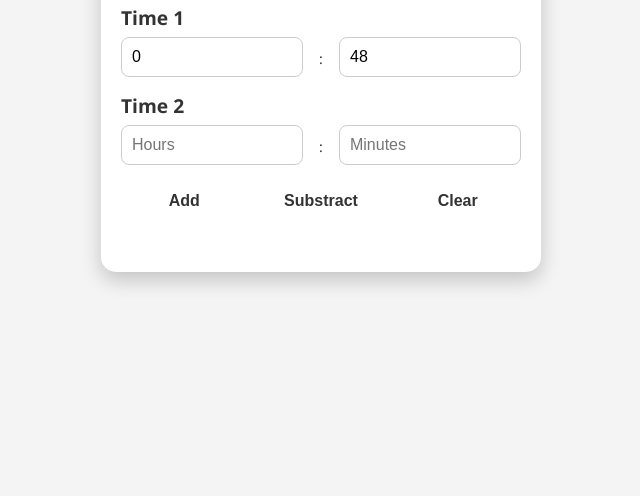
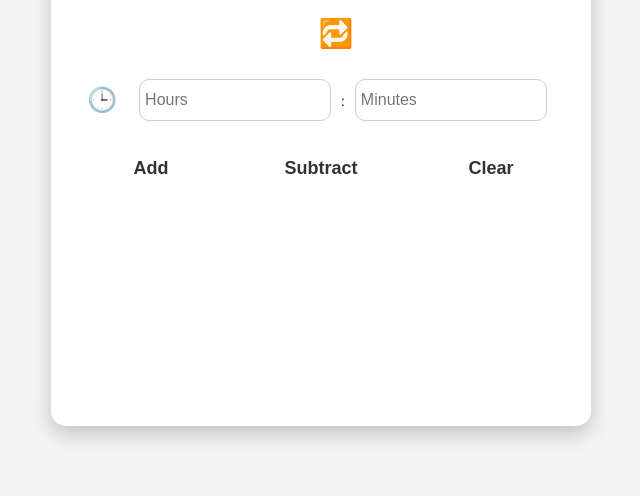
Before and after one commit to dmitry-stack/Time-Calculator, a plain HTML site: page index.html in a window 1280 px wide. Shown: the part 304-800 px from the top of the page, without its empty margins (319-959 px from the left). Drawn offline with Linux system fonts and the light colour scheme.

Commit message:
swap and design updates

```diff
--- a/index.html
+++ b/index.html
@@ -54,13 +54,17 @@ body.dark {
       padding: 30px 20px;
       border-radius: 15px;
       box-shadow: 0 8px 20px rgba(0, 0, 0, 0.2);
-      max-width: 400px;
-      width: 90%;
+
+      width: 500px;
+      height: 600px;
     }
 
     h1 {
       text-align: center;
       margin-bottom: 25px;
+      font-weight: bold;
+
+
     }
 
     .time-lable{
@@ -70,16 +74,29 @@ body.dark {
 
     .time-group {
       display: flex;
-      justify-content: space-between;
+      justify-content: center;
       margin-bottom: 15px;
+      gap:10px;
+    }
+    .time-block {
+display: flex;
+  flex-direction: column;
+  align-items: center;
+  margin-top: 110px;
+  gap: 16px;
+  margin-left: -20px;
+
 }
 
     .time-group input {
-      width: 40%;
-      padding: 10px;
+      width: 180px;
+      height: 30px;
+      padding: 5px;
       font-size: 16px;
+
       border: 1px solid #ccc;
-      border-radius: 8px;
+      border-radius: 10px;
+
     }
 
      .buttons {
@@ -92,7 +109,7 @@ body.dark {
     .buttons button {
       flex: 1;
       padding: 12px;
-      font-size: 16px;
+      font-size: 18px;
       border: none;
       border-radius: 10px;
       color: var(--button-text);
@@ -129,7 +146,7 @@ body.dark {
 
     #result {
       margin-top: 20px;
-      font-size: 1.2em;
+      font-size: 24px;
       text-align: center;
       font-weight: bold;
     }
@@ -152,7 +169,14 @@ body.dark {
   margin: 0;
   font-size: 1.5em;
 }
-
+.time-wrapper {
+  display: flex;
+  align-items: center;
+  justify-content: center;
+  gap: 10px;
+  flex-wrap: wrap;
+  margin-bottom: 15px;
+}
 .theme-toggle {
   border: none;
   background: var(--neutral);
@@ -161,8 +185,23 @@ body.dark {
   border-radius: 8px;
   cursor: pointer;
   font-weight: bold;
-  font-size: 1em;
+  font-size: 24px;
   transition: background-color 0.2s ease;
+}
+
+.swap-times{
+    border: none;
+  background: var(--neutral);
+  color: white;
+  padding: 8px 14px;
+  font-size: 28px;
+  border-radius: 8px;
+  cursor: pointer;
+  transition: background-color 0.2s ease;
+  margin-top: -10px;
+  margin-bottom: 5px;
+  margin-left: 50px;
+
 }
 
 .set-current {
@@ -173,7 +212,7 @@ body.dark {
   border-radius: 4px;
   cursor: pointer;
   font-weight: bold;
-  font-size: 1em;
+  font-size: 24px;
   transition: background-color 0.2s ease;
 }
 .button-group {
@@ -193,33 +232,41 @@ body.dark {
     <h1>Time Calculator</h1>
     <div class="button-group">
     <button class="theme-toggle" onclick="toggleTheme()">🌙</button>
-    <button class="set-current" onclick="setCurrent()">🕒</button>
+
     </div>
       </div>
 
 
-
-    <label class ="time-lable"> Time 1 </label>
+   <div class="time-block">
   <div class="time-group">
-
+    <button class="set-current" onclick="setCurrent(1)">🕒</button>
     <input type="number" id="hours1" placeholder="Hours" min="0" />
     <label> : </label>
-        <input type="number" id="minutes1" placeholder="Minutes" min="0" max="59"  oninput="normalizeTime('hours1', 'minutes1')" />
+    <input type="number" id="minutes1" placeholder="Minutes" min="0" max="59"
+      oninput="normalizeTime('hours1', 'minutes1')" />
   </div>
-        <label class="time-lable"> Time 2</label>
+
+  <button class="swap-times" onclick="swapTimes()">🔁</button>
+
   <div class="time-group">
-
+    <button class="set-current" onclick="setCurrent(2)">🕒</button>
     <input type="number" id="hours2" placeholder="Hours" min="0" />
     <label> : </label>
-        <input type="number" id="minutes2" placeholder="Minutes" min="0" max="59"  oninput="normalizeTime('hours2', 'minutes2')" />
+    <input type="number" id="minutes2" placeholder="Minutes" min="0" max="59"
+      oninput="normalizeTime('hours2', 'minutes2')" />
   </div>
+</div>
+
   <div class="buttons">
       <button class="add" onclick="calculate('add')">Add</button>
-      <button class="sub" onclick="calculate('sub')">Substract</button>
+      <button class="sub" onclick="calculate('sub')">Subtract</button>
       <button class="clear" onclick="clearFields()">Clear</button>
     </div>
    <div id="result"></div>
 </div>
+
+
+
 <script>
     function pad(n) {
       return n.toString().padStart(2, '0');
@@ -258,9 +305,9 @@ m2 = m2 % 60;
   let resultText = '';
 
   if (days !== 0) {
-    resultText = `Result: ${isNegative ? '-' : ''}${days} d. ${time}`;
+    resultText = ` ${isNegative ? '-' : ''}${days} d. ${time}`;
   } else {
-    resultText = `Result: ${isNegative ? '-' : ''}${time}`;
+    resultText = ` ${isNegative ? '-' : ''}${time}`;
   }
 
   document.getElementById("result").textContent = resultText;
@@ -321,16 +368,33 @@ function pad(num) {
       document.getElementById("minutes2").value = '';
       document.getElementById("result").textContent = '';
     }
-    function setCurrent(){
+    function setCurrent(number){
         const now = new Date();
+        if(number == 1){
         document.getElementById("hours1").value = now.getHours();
         document.getElementById("minutes1").value = now.getMinutes();
+        }
+        if(number == 2){
+             document.getElementById("hours2").value = now.getHours();
+        document.getElementById("minutes2").value = now.getMinutes();
+        }
     }
     window.onload = function() {
     const now = new Date();
     document.getElementById("hours1").value = now.getHours();
     document.getElementById("minutes1").value = now.getMinutes();
     };
+
+    function swapTimes(){
+       const h1 = document.getElementById('hours1');
+  const m1 = document.getElementById('minutes1');
+  const h2 = document.getElementById('hours2');
+  const m2 = document.getElementById('minutes2');
+
+  [h1.value, h2.value] = [h2.value, h1.value];
+  [m1.value, m2.value] = [m2.value, m1.value];
+    }
+
 document.addEventListener("DOMContentLoaded", applyStoredTheme);
 </script>
 
```
Lines whose indentation alone changed are shown as unchanged.
